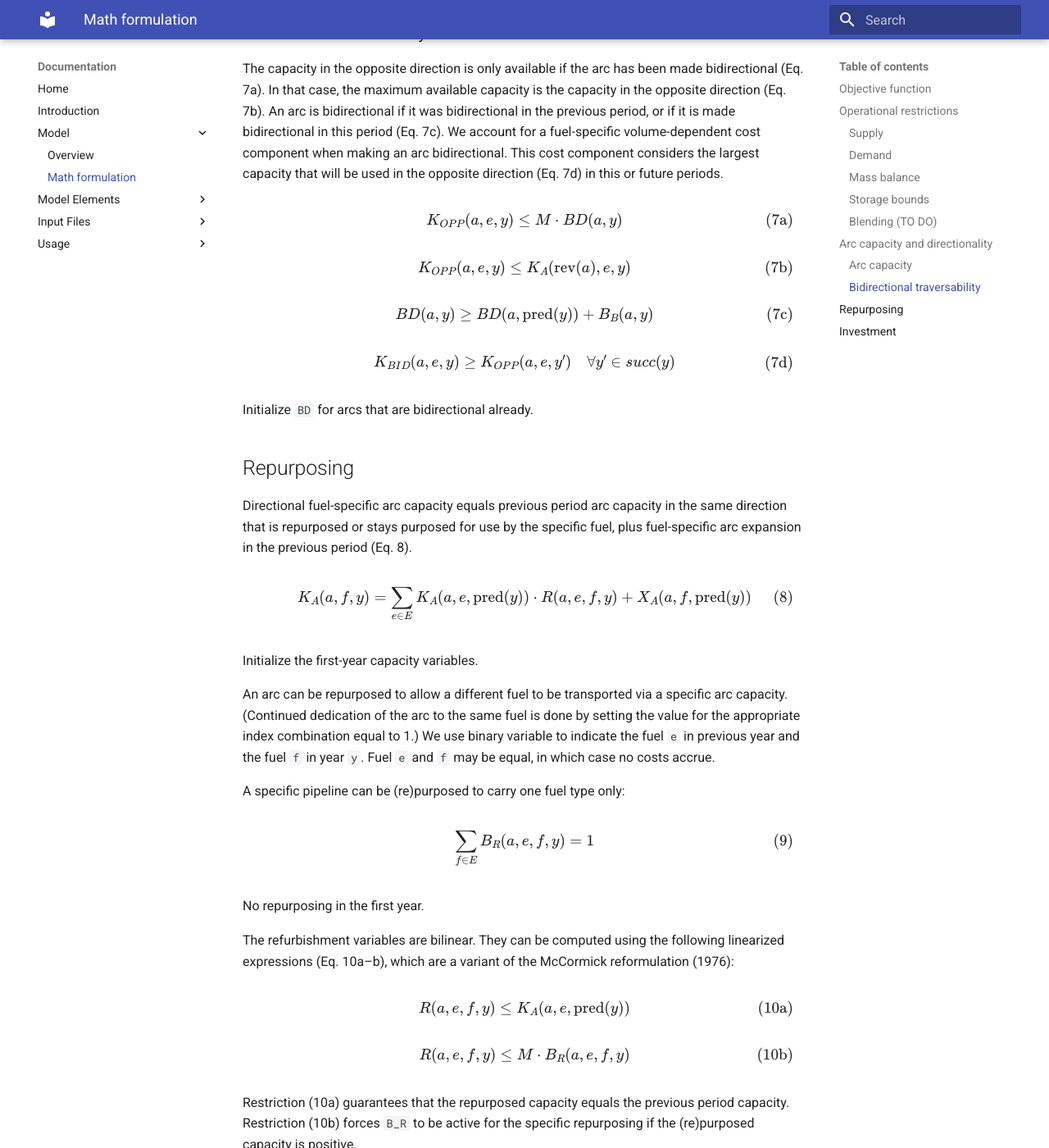
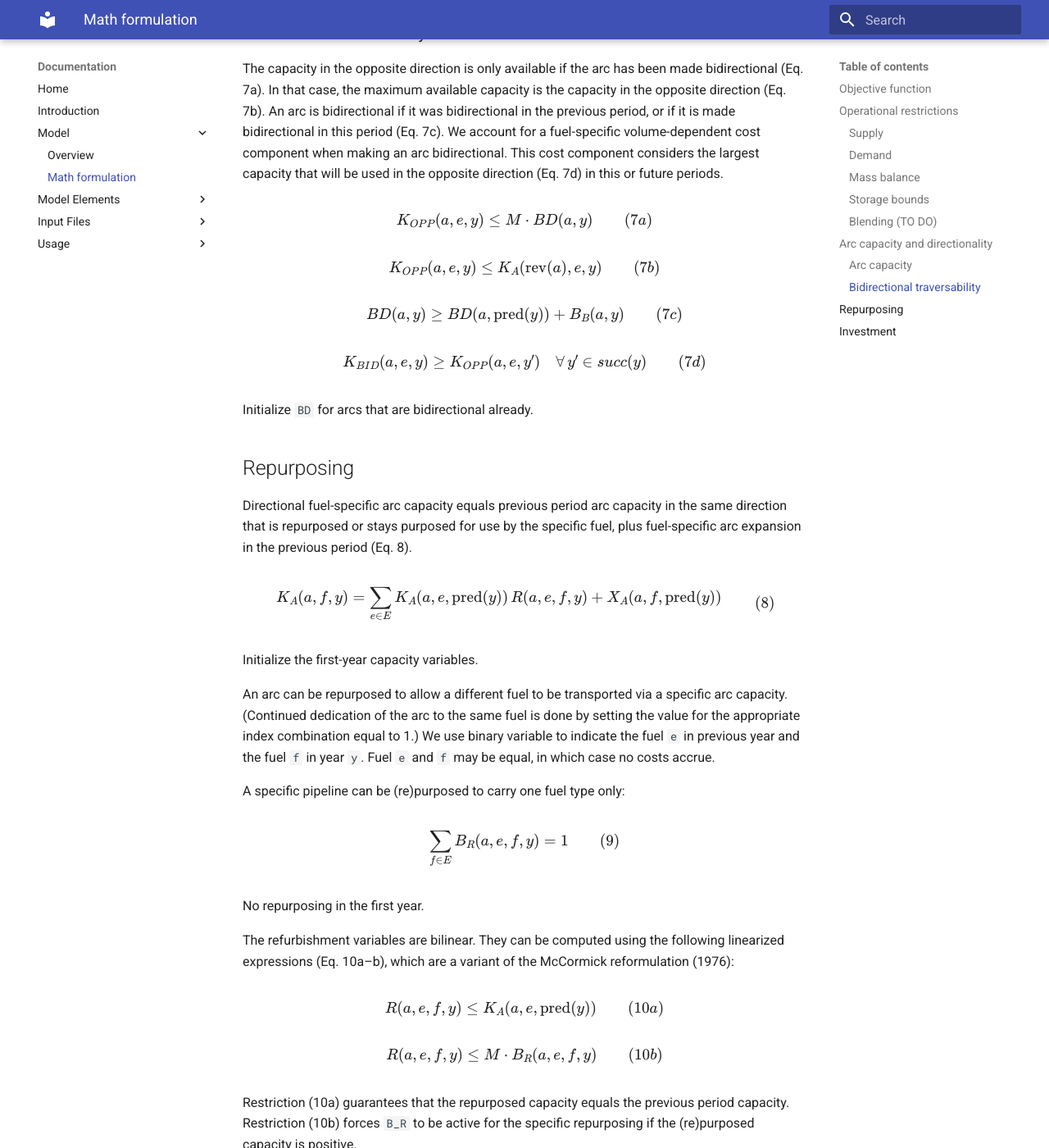
Before and after one commit to ParinazAliasghari/NordHHub, an MkDocs documentation site: the page built from docs/model/math-formulation.md, in a window 1280 px wide and 1400 px high, scrolled down 2773 px. Shown: the whole window at 82% size. Built offline with MkDocs 1.6.1 and Material for MkDocs 9.7.7, drawn with Linux system fonts in a browser that asks for light colours; some of the changed text lies outside the part shown.

Commit message:
Update math-formulation.md

```diff
--- a/docs/model/math-formulation.md
+++ b/docs/model/math-formulation.md
@@ -115,8 +115,7 @@ $$
 Volume-based arc capacity restricts the energy-based arc flow multiplied by an energy-to-volume conversion factor (Eq. 6). For bidirectional arcs, the capacity in the opposite direction is also available.
 
 $$
-F_A(a,e,y,h)\cdot vol2_a(e) \le K_A(a,e,y) + K_{OPP}(a,e,y)
-\tag{6}
+F_A(a,e,y,h)\, vol2_a(e) \le K_A(a,e,y) + K_{OPP}(a,e,y) \qquad (6)
 $$
 
 
@@ -125,36 +124,33 @@ $$
 The capacity in the opposite direction is only available if the arc has been made bidirectional (Eq. 7a). In that case, the maximum available capacity is the capacity in the opposite direction (Eq. 7b). An arc is bidirectional if it was bidirectional in the previous period, or if it is made bidirectional in this period (Eq. 7c). We account for a fuel-specific volume-dependent cost component when making an arc bidirectional. This cost component considers the largest capacity that will be used in the opposite direction (Eq. 7d) in this or future periods.
 
 $$
-K_{OPP}(a,e,y) \le M \cdot BD(a,y)
-\tag{7a}
+K_{OPP}(a,e,y) \le M \cdot BD(a,y) \qquad (7a)
 $$
 
 $$
-K_{OPP}(a,e,y) \le K_A(\text{rev}(a),e,y)
-\tag{7b}
+K_{OPP}(a,e,y) \le K_A(\mathrm{rev}(a),e,y) \qquad (7b)
 $$
 
 $$
-BD(a,y) \ge BD(a,\text{pred}(y)) + B_B(a,y)
-\tag{7c}
+BD(a,y) \ge BD(a,\mathrm{pred}(y)) + B_B(a,y) \qquad (7c)
 $$
 
 $$
-K_{BID}(a,e,y) \ge K_{OPP}(a,e,y') \quad \forall y' \in succ(y)
-\tag{7d}
+K_{BID}(a,e,y) \ge K_{OPP}(a,e,y') \quad \forall\, y' \in succ(y) \qquad (7d)
 $$
 
 Initialize `BD` for arcs that are bidirectional already.
-
 
 ## Repurposing
 
 Directional fuel-specific arc capacity equals previous period arc capacity in the same direction that is repurposed or stays purposed for use by the specific fuel, plus fuel-specific arc expansion in the previous period (Eq. 8).
 
 $$
-K_A(a,f,y) =
-\sum_{e \in E} K_A(a,e,\text{pred}(y)) \cdot R(a,e,f,y) + X_A(a,f,\text{pred}(y))
-\tag{8}
+\begin{aligned}
+K_A(a,f,y) &=
+\sum_{e \in E} K_A(a,e,\mathrm{pred}(y)) \, R(a,e,f,y) + X_A(a,f,\mathrm{pred}(y))
+\end{aligned}
+\qquad (8)
 $$
 
 Initialize the first-year capacity variables.
@@ -164,8 +160,7 @@ An arc can be repurposed to allow a different fuel to be transported via a speci
 A specific pipeline can be (re)purposed to carry one fuel type only:
 
 $$
-\sum_{f \in E} B_R(a,e,f,y) = 1
-\tag{9}
+\sum_{f \in E} B_R(a,e,f,y) = 1 \qquad (9)
 $$
 
 No repurposing in the first year.
@@ -173,13 +168,11 @@ No repurposing in the first year.
 The refurbishment variables are bilinear. They can be computed using the following linearized expressions (Eq. 10a–b), which are a variant of the McCormick reformulation (1976):
 
 $$
-R(a,e,f,y) \le K_A(a,e,\text{pred}(y))
-\tag{10a}
+R(a,e,f,y) \le K_A(a,e,\mathrm{pred}(y)) \qquad (10a)
 $$
 
 $$
-R(a,e,f,y) \le M \cdot B_R(a,e,f,y)
-\tag{10b}
+R(a,e,f,y) \le M \cdot B_R(a,e,f,y) \qquad (10b)
 $$
 
 Restriction (10a) guarantees that the repurposed capacity equals the previous period capacity. Restriction (10b) forces `B_R` to be active for the specific repurposing if the (re)purposed capacity is positive.
@@ -192,11 +185,9 @@ Storage usage is implemented; storage repurposing is a TO DO.
 Planned fuel-specific directional arc capacity expansion sets a lower bound on capacity expansion (Eq. 11a). Limits to infrastructure expansion set an upper bound to capacity expansion (in either direction) (Eq. 11b):
 
 $$
-X_A(a,e,y) \ge \underline{X}_A(a,e,y)
-\tag{11a}
+X_A(a,e,y) \ge \underline{X}_A(a,e,y) \qquad (11a)
 $$
 
 $$
-X_A(a,e,y) \le \overline{X}_A(a,y)
-\tag{11b}
+X_A(a,e,y) \le \overline{X}_A(a,y) \qquad (11b)
 $$
```
